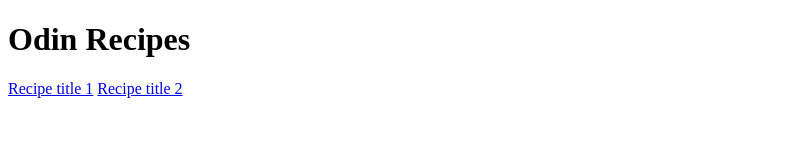
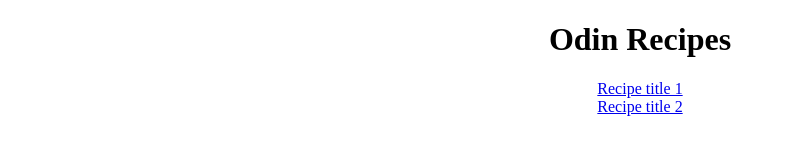
Before and after one commit to usualgaurav-cloud/odin-recipes, a plain HTML site: page index.html in a window 1280 px wide. Shown: the whole page, without its empty margins (0-786 px from the left). Drawn offline with Linux system fonts and the light colour scheme.

Commit message:
completed exercises

```diff
--- a/index.html
+++ b/index.html
@@ -4,10 +4,13 @@
     <meta charset="UTF-8">
     <meta name="viewport" content="width=device-width, initial-scale=1.0">
     <title>Document</title>
+    <link rel="stylesheet" href="style.css">
 </head>
 <body>
-    <h1>Odin Recipes</h1>
-    <a href="recipes/golgappe.html">Recipe title 1</a>
+    <h1 id="heading">Odin Recipes</h1>
+    <div class="yuppo">
+    <a href="recipes/golgappe.html">Recipe title 1</a><br>
     <a href="recipes/gajar_halwa.html">Recipe title 2</a>
+    </div>
 </body>
 </html>
--- /dev/null
+++ b/style.css
@@ -0,0 +1,9 @@
+#heading {
+    text-align: center;
+}
+.yuppo {
+    text-align: center;
+}
+#golgappe {
+    align-content: center;
+}
```
Also changed, not shown: recipes/gajar_halwa.html (+1 -0 lines), recipes/golgappe.html (+2 -1 lines).
